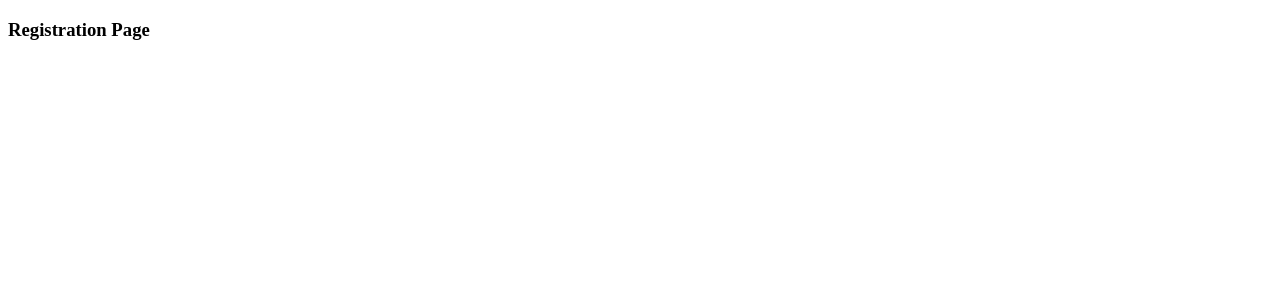
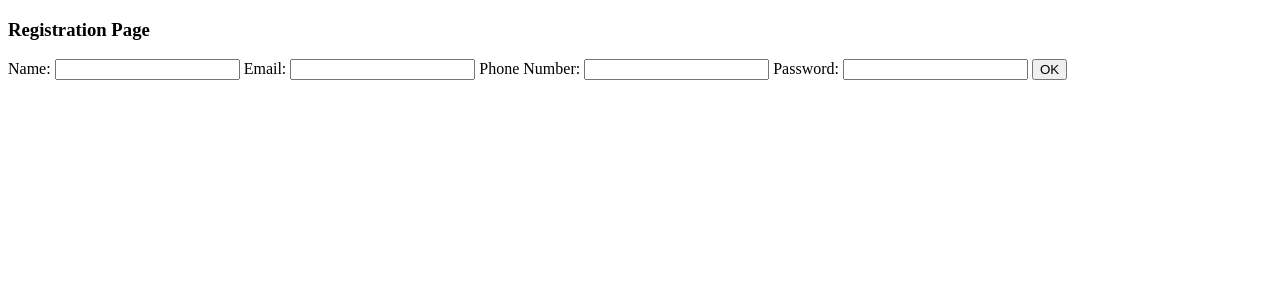
Before and after one commit to uditjain-noob/OOP_Project-1, a Django app: page /register/ in a window 1280 px wide. Before the commit the part shown is almost empty. Shown: the top 300 px of the page. Run offline with Django 3.2, Linux system fonts and the light colour scheme.

Commit message:
commit 2

```diff
--- a/HotelManagement/models.py
+++ b/HotelManagement/models.py
@@ -17,6 +17,6 @@ class User(models.Model):
     # id = models.IntegerField(default=0, primary_key=True, auto_created=True)
     name = models.CharField(max_length=50, default=" ")
     email = models.CharField(max_length=100, default=" ")
-    phone_num = models.IntegerField(default=0)
+    phone_num = models.CharField(max_length=10)
     encrypt_pwd = models.CharField(max_length=50, default=" ")
     rooms = models.CharField(max_length=150, default = " ")
--- a/HotelManagement/templates/HotelManagement/register.html
+++ b/HotelManagement/templates/HotelManagement/register.html
@@ -4,9 +4,20 @@
     <meta charset="UTF-8">
     <meta http-equiv="X-UA-Compatible" content="IE=edge">
     <meta name="viewport" content="width=device-width, initial-scale=1.0">
-    <title>Document</title>
+    <title>Register</title>
 </head>
 <body>
     <h3>Registration Page</h3>
+    <form method="post"> {% csrf_token %}
+        <label for="Name">Name: </label>
+        <input id="Name" type="text" name="Name" value="{{ name }}">
+        <label for="Email">Email: </label>
+        <input id="Email" type="text" name="Email" value="{{ email }}">
+        <label for="PhoneNo">Phone Number: </label>
+        <input id="PhoneNo" type="text" name="PhoneNo" value="{{ phone_num }}"></input>
+        <label for="PWD">Password: </label>
+        <input id="PWD" type="text" name="PWD" value="{{ pwd }}"></input>
+        <input type="submit" value="OK">
+    </form>
 </body>
 </html>
--- a/HotelManagement/views.py
+++ b/HotelManagement/views.py
@@ -7,4 +7,11 @@ def home(request):
     return render(request, 'HotelManagement/index.html')
 
 def register(request):
+    if request.method == "POST":
+        Name = request.POST.get('Name', '')
+        Email = request.POST.get('Email', '')
+        phone_num = request.POST.get('PhoneNo','')
+        PWD = request.POST.get('PWD', '')
+
+        Reg = User(name = Name, )
     return render(request, 'HotelManagement/register.html')
```
